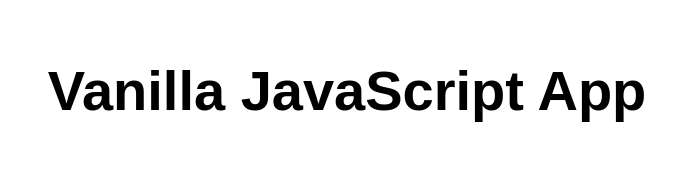
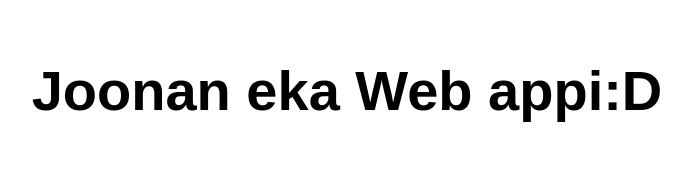
Before and after one commit to s2400637/my-first-static-web-app, a website: page src/index.html in a window 1280 px wide. Shown: the whole page, without its empty margins (293-984 px from the left). Drawn offline with Linux system fonts and the light colour scheme.

Commit message:
Update index.html

```diff
--- a/src/index.html
+++ b/src/index.html
@@ -10,7 +10,7 @@
 
 <body>
   <main>
-    <h1>Vanilla JavaScript App</h1>
+    <h1>Joonan eka Web appi:D</h1>
   </main>
 </body>
 
```
